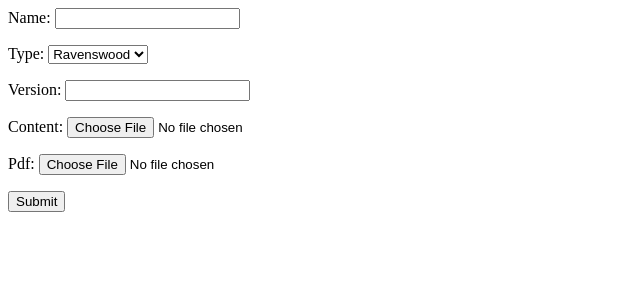
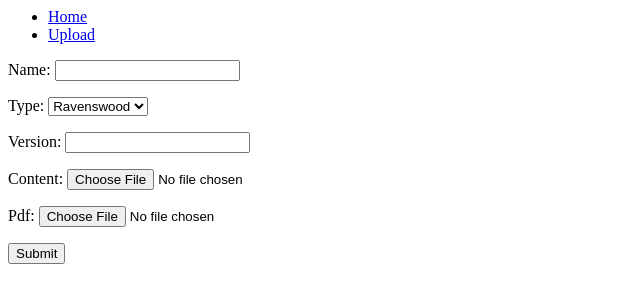
Before and after one commit to AdmiralGT/botc-scripts, a Django app: page /upload in a window 1280 px wide. Shown: the top 303 px of the page, without its empty margins (0-640 px from the left). Run offline with Django 3.2, Linux system fonts and the light colour scheme.

Commit message:
Added NavBar

```diff
--- /dev/null
+++ b/scripts/templates/base.html
@@ -0,0 +1,11 @@
+<div class="navbar">
+    <ul>
+        <li><a href="/">Home</a></li>
+        <li><a href="/upload">Upload</a></li>
+    </ul>
+</div>
+
+<div class="content">
+    {% block content %}
+    {% endblock %}
+</div>
--- a/scripts/templates/index.html
+++ b/scripts/templates/index.html
@@ -1,3 +1,6 @@
+{% extends 'base.html' %}
+
+{% block content %}
 <h1>Script</h1>
 
 {% if object_list %}
@@ -9,3 +12,4 @@
 {% else %}
     <p>No Scripts are available.</p>
 {% endif %}
+{% endblock %}
--- a/scripts/templates/script.html
+++ b/scripts/templates/script.html
@@ -1,3 +1,7 @@
+{% extends 'base.html' %}
+
+{% block content %}
+
 <h1>{{ script.name }}</h1>
 
 <h2>{{ script_version.type }}</h2>
@@ -20,3 +24,5 @@
 
 {% csrf_token %}
 <a class="button" href="{% url 'download' script.pk script_version.version %}">Download</a>
+
+{% endblock %}
--- a/scripts/templates/upload.html
+++ b/scripts/templates/upload.html
@@ -1,5 +1,11 @@
+{% extends 'base.html' %}
+
+{% block content %}
+
 <form method="post" enctype="multipart/form-data">
     {% csrf_token %}
     {{ form.as_p }}
     <div><input type="submit" value="Submit" /></div>
 </form>
+
+{% endblock %}
```
